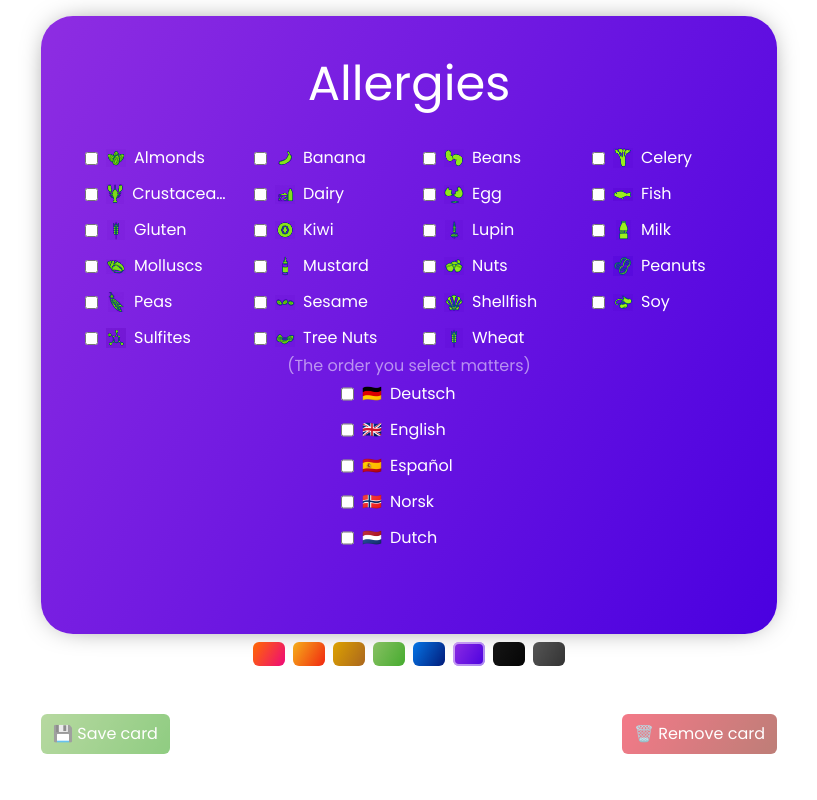
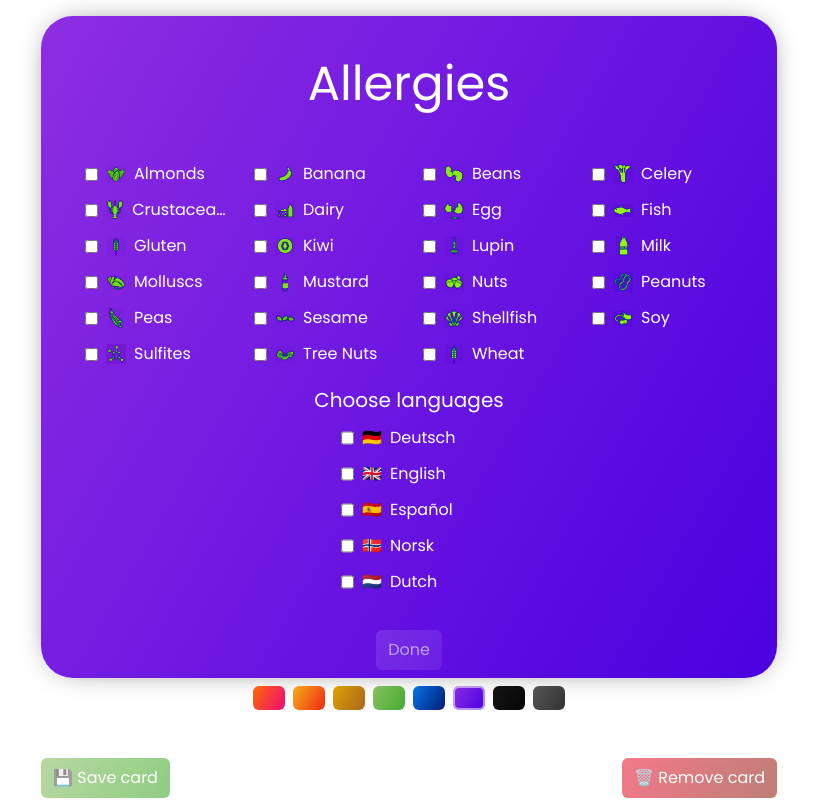
Before and after one commit to niklasmh/food-allergy-card, a React (Vite) app: page / in a window 1280 px wide. Shown: the top 800 px of the page, without its empty margins (231-1048 px from the left). Built offline with nearby package versions, Linux system fonts and the light colour scheme.

Commit message:
Make the state machine more robust

```diff
--- a/src/components/Languages.tsx
+++ b/src/components/Languages.tsx
@@ -25,7 +25,7 @@ export function Languages() {
   };
 
   const labelStyle = "language-choice flex flex-row w-40 px-3 py-1 gap-2 cursor-pointer";
-  const selectedStyle = " green-btn";
+  const selectedStyle = " selected-btn";
 
   return (
     <div className="flex flex-col items-center gap-1">
--- a/src/components/card/Card.tsx
+++ b/src/components/card/Card.tsx
@@ -24,6 +24,7 @@ import { AddNewAllergyButton } from "./AddNewAllergyButton";
 import { AllergyList } from "../AllergyList";
 import { Languages } from "../Languages";
 import { AddNewLanguageButton } from "./AddNewLanguageButton";
+import { DoneButton } from "./DoneButton";
 
 export function Card() {
   const [card, setCard] = useRecoilState(currentCardState);
@@ -72,7 +73,7 @@ export function Card() {
   return (
     <div className={"flex flex-col justify-center items-center mb-8 gap-16 min-h-screen" + (editMode ? " edit" : "")}>
       <div
-        className={"card relative" + (editMode ? " !pb-20" : "")}
+        className={"card relative" + (editMode ? " !pb-20 gap-4" : "")}
         style={{ backgroundImage: `linear-gradient(120deg, ${(colorMap[card.color || "purple"] || []).join(",")})` }}
       >
         <h1 className="title capitalize mb-8">
@@ -101,8 +102,8 @@ export function Card() {
           </div>
         )}
         {editLanguages && (
-          <div className="h-full w-full flex flex-col justify-center">
-            <p className="dimmed-text">(The order you select matters)</p>
+          <div className="h-full w-full flex flex-col justify-center gap-2">
+            <h2 className="text-xl">Choose languages</h2>
             <Languages />
           </div>
         )}
@@ -110,6 +111,7 @@ export function Card() {
           <div className="absolute bottom-2 left-0 right-0 flex justify-center gap-4">
             {!editLanguages && <AddNewAllergyButton />}
             {!editAllergyMode && <AddNewLanguageButton />}
+            {editAllergyMode && editLanguages && <DoneButton />}
           </div>
         )}
         {editMode && <ColorPicker />}
--- a/src/components/card/Cards.tsx
+++ b/src/components/card/Cards.tsx
@@ -1,6 +1,14 @@
 import { useRecoilState } from "recoil";
 import { allAllergies, allLanguages } from "../../allergies";
-import { type Card as CardType, cardsState, currentCardState, colorMap, editState } from "../../store";
+import {
+  type Card as CardType,
+  cardsState,
+  currentCardState,
+  colorMap,
+  editState,
+  editAllergiesState,
+  editLanguagesState,
+} from "../../store";
 
 export function Cards() {
   const [card] = useRecoilState(currentCardState);
@@ -33,6 +41,8 @@ function Card({ card, newCard = false, selected = false }: CardProps) {
   const [, setCard] = useRecoilState(currentCardState);
   const [, setCards] = useRecoilState(cardsState);
   const [, setEditMode] = useRecoilState(editState);
+  const [, setEditAllergy] = useRecoilState(editAllergiesState);
+  const [, setEditLanguage] = useRecoilState(editLanguagesState);
 
   return (
     <div
@@ -63,6 +73,9 @@ function Card({ card, newCard = false, selected = false }: CardProps) {
           setEditMode(true);
         } else {
           setCard(card);
+          setEditMode(false);
+          setEditAllergy(false);
+          setEditLanguage(false);
         }
       }}
     >
--- /dev/null
+++ b/src/components/card/DoneButton.tsx
@@ -0,0 +1,21 @@
+import { useRecoilState } from "recoil";
+import { editAllergiesState, editLanguagesState, editState } from "../../store";
+
+export function DoneButton() {
+  const [, setEdit] = useRecoilState(editState);
+  const [, setEditAllergy] = useRecoilState(editAllergiesState);
+  const [, setEditLanguage] = useRecoilState(editLanguagesState);
+
+  return (
+    <button
+      className="add-new-btn"
+      onClick={() => {
+        setEdit(false);
+        setEditAllergy(false);
+        setEditLanguage(false);
+      }}
+    >
+      Done
+    </button>
+  );
+}
--- a/src/components/card/EditCardButton.tsx
+++ b/src/components/card/EditCardButton.tsx
@@ -1,9 +1,10 @@
 import { useRecoilState } from "recoil";
-import { editAllergiesState, editState } from "../../store";
+import { editAllergiesState, editLanguagesState, editState } from "../../store";
 
 export function EditCardButton() {
   const [edit, setEdit] = useRecoilState(editState);
   const [, setEditAllergy] = useRecoilState(editAllergiesState);
+  const [, setEditLanguage] = useRecoilState(editLanguagesState);
 
   if (edit) {
     return (
@@ -12,6 +13,7 @@ export function EditCardButton() {
         onClick={() => {
           setEdit(false);
           setEditAllergy(false);
+          setEditLanguage(false);
         }}
       >
         💾 Save card
--- a/src/store.ts
+++ b/src/store.ts
@@ -85,9 +85,11 @@ export const currentCardState = atom<Card>({
   ],
 });
 
+const cards = getFromPersistentStorage<Card[]>("cards", []);
+
 export const cardsState = atom<Card[]>({
   key: "cards",
-  default: getFromPersistentStorage<Card[]>("cards", []),
+  default: cards?.length ? cards : [card],
   effects: [
     ({ onSet, setSelf }) => {
       onSet((cards) => {
```
